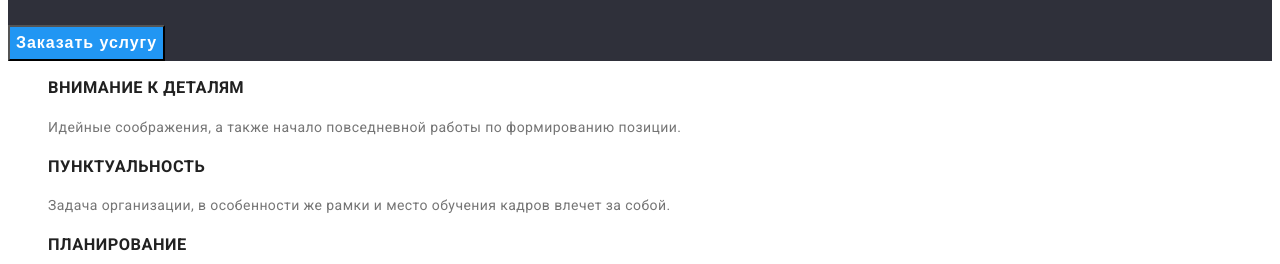
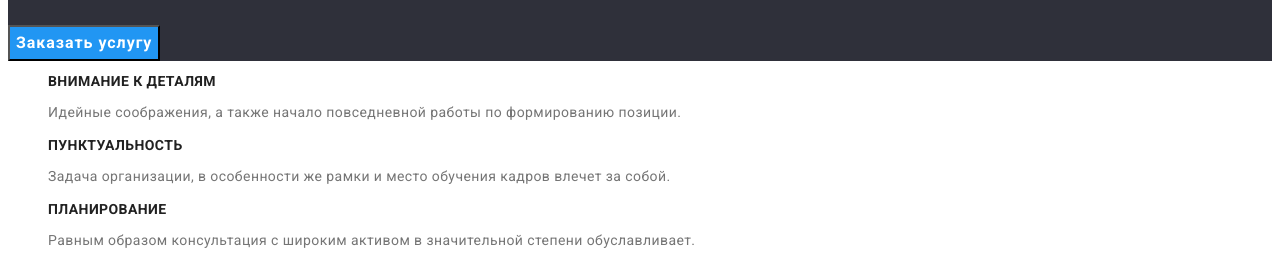
Before and after one commit to Dmytro-Kobets/goit-markup-hw-02, a plain HTML site: page index.html in a window 1280 px wide. Shown: the part 259-523 px from the top of the page. Drawn offline with Linux system fonts and the light colour scheme.

Commit message:
Update styles.css

```diff
--- a/css/styles.css
+++ b/css/styles.css
@@ -6,7 +6,7 @@
 body {
   font-family: "Roboto", sans-serif;
   font-size: 14px;
-  color:#212121;
+  color: #212121;
 }
 
 .list {
@@ -39,7 +39,7 @@ body {
   font-weight: 500;
   line-height: 1.33;
   letter-spacing: 0.02em;
-  color:var(--primary-color);
+  color: var(--primary-color);
 }
 .navigation-contacts a {
   font-weight: 500;
@@ -68,6 +68,7 @@ body {
   color: #ffffff;
 }
 .hero-btn {
+  font-family: 'Roboto', sans-serif;
   font-weight: 700;
   font-size: 16px;
   line-height: 1.88;
@@ -92,7 +93,8 @@ body {
 }
 .about-list-title {
   font-weight: 700;
-  line-height: 1.33;
+  font-size: 14px;
+  line-height: 0.87;
   letter-spacing: 0.03em;
   text-transform: uppercase;
 }
@@ -213,9 +215,12 @@ body {
 .footer-adress a {
   color: rgba(255, 255, 255, 0.6);
   font-style: normal;
+  line-height: 1.71;
+  letter-spacing: 0.03em;
 }
 
 .footer a[href^="https"] {
+
   color: #ffffff;
 }
 .footer-list {
```
